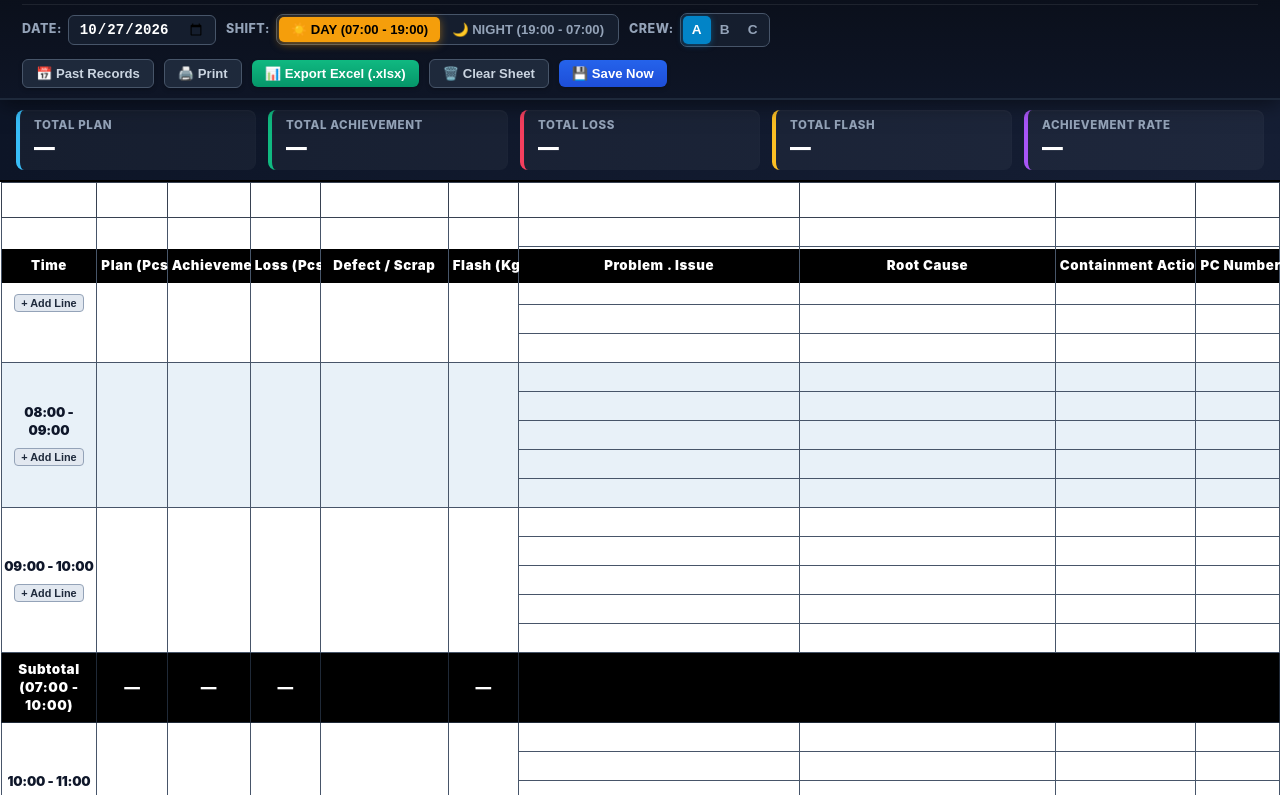
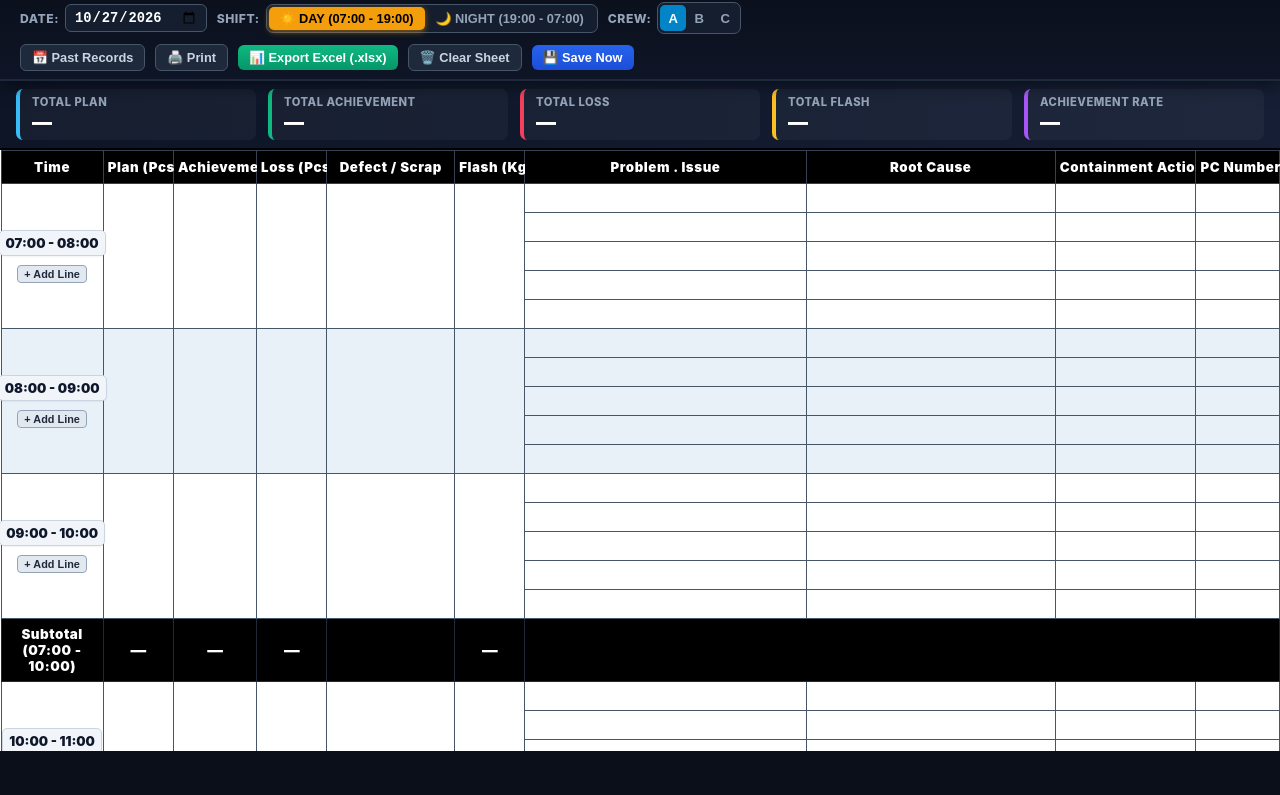
Before and after one commit to dilankasltl/3-hour-review, a website: page public/index.html in a window 1280 px wide. Shown: the part 49-844 px from the top of the page. After the commit the page ends 800 px from the top, so only its background shows below. Drawn offline with Linux system fonts and the light colour scheme; no server answers.

Commit message:
fix: resolve sticky header overlap so 07:00-08:00 row is fully visible and sticky table header pins cleanly at top: 0

```diff
--- a/public/css/style.css
+++ b/public/css/style.css
@@ -1,5 +1,4 @@
 :root {
-  --header-height: 106px;
   --primary: #2563eb;
   --primary-hover: #1d4ed8;
   --bg-subtle-blue: #e8f1f8;
@@ -17,20 +16,29 @@
   padding: 0;
 }
 
-body {
+html, body {
+  height: 100vh;
+  margin: 0;
+  padding: 0;
+  overflow: hidden; /* Fix window scroll so only the sheet table scrolls */
   font-family: var(--font-family);
   background-color: #0b0f19;
   color: var(--text-dark);
-  line-height: 1.35;
-  padding-bottom: 50px;
-  overflow-x: hidden;
   -webkit-font-smoothing: antialiased;
+}
+
+.app-layout {
+  display: flex;
+  flex-direction: column;
+  height: 100vh;
+  width: 100vw;
+  overflow: hidden;
 }
 
 /* Custom Scrollbar */
 ::-webkit-scrollbar {
-  width: 8px;
-  height: 8px;
+  width: 9px;
+  height: 9px;
 }
 ::-webkit-scrollbar-track {
   background: #0f172a;
@@ -43,16 +51,15 @@ body {
   background: #475569;
 }
 
-/* Sticky App Header */
+/* Fixed Top App Header */
 .app-header {
+  flex-shrink: 0;
   background: linear-gradient(180deg, #090d16 0%, #0e1526 100%);
   color: #ffffff;
-  padding: 10px 22px;
+  padding: 8px 20px;
   border-bottom: 2px solid #1e293b;
-  position: sticky;
-  top: 0;
-  z-index: 100;
-  box-shadow: 0 4px 20px rgba(0, 0, 0, 0.5);
+  box-shadow: 0 4px 16px rgba(0, 0, 0, 0.5);
+  z-index: 50;
 }
 
 .header-top {
@@ -61,7 +68,7 @@ body {
   align-items: center;
   flex-wrap: wrap;
   gap: 12px;
-  padding-bottom: 8px;
+  padding-bottom: 6px;
   border-bottom: 1px solid rgba(255, 255, 255, 0.08);
 }
 
@@ -72,7 +79,7 @@ body {
 }
 
 .brand-title {
-  font-size: 1.5rem;
+  font-size: 1.45rem;
   font-weight: 900;
   letter-spacing: 2.5px;
   text-transform: uppercase;
@@ -80,7 +87,6 @@ body {
   display: flex;
   align-items: center;
   gap: 10px;
-  text-shadow: 0 2px 8px rgba(0, 0, 0, 0.6);
 }
 
 .badge-tag {
@@ -90,18 +96,16 @@ body {
   border-radius: 6px;
   letter-spacing: 1px;
   text-transform: uppercase;
-  box-shadow: 0 2px 6px rgba(0, 0, 0, 0.3);
 }
 
 .header-clock-section {
   display: flex;
   align-items: center;
-  gap: 18px;
+  gap: 16px;
   background: rgba(21, 30, 46, 0.85);
-  padding: 5px 14px;
+  padding: 4px 14px;
   border-radius: 8px;
   border: 1px solid rgba(255, 255, 255, 0.1);
-  box-shadow: inset 0 1px 3px rgba(0, 0, 0, 0.4);
 }
 
 .live-clock {
@@ -110,7 +114,7 @@ body {
   font-weight: 800;
   color: #38bdf8;
   letter-spacing: 1px;
-  text-shadow: 0 0 12px rgba(56, 189, 248, 0.4);
+  text-shadow: 0 0 10px rgba(56, 189, 248, 0.4);
 }
 
 .save-indicator {
@@ -130,18 +134,18 @@ body {
 
 .indicator-dot.saved {
   background-color: #10b981;
-  box-shadow: 0 0 10px #10b981;
+  box-shadow: 0 0 8px #10b981;
 }
 
 .indicator-dot.saving {
   background-color: #f59e0b;
-  box-shadow: 0 0 10px #f59e0b;
+  box-shadow: 0 0 8px #f59e0b;
   animation: pulse 1s infinite;
 }
 
 .indicator-dot.error {
   background-color: #ef4444;
-  box-shadow: 0 0 10px #ef4444;
+  box-shadow: 0 0 8px #ef4444;
 }
 
 @keyframes pulse {
@@ -156,8 +160,8 @@ body {
   justify-content: space-between;
   align-items: center;
   flex-wrap: wrap;
-  gap: 12px;
-  padding-top: 8px;
+  gap: 10px;
+  padding-top: 6px;
 }
 
 .controls-left, .controls-right {
@@ -174,7 +178,7 @@ body {
 }
 
 .control-label {
-  font-size: 0.78rem;
+  font-size: 0.76rem;
   color: #94a3b8;
   font-weight: 800;
   letter-spacing: 0.5px;
@@ -185,18 +189,16 @@ body {
   background: #151e2e;
   border: 1px solid #475569;
   color: #ffffff;
-  padding: 5px 10px;
+  padding: 4px 8px;
   border-radius: 6px;
-  font-size: 0.88rem;
+  font-size: 0.86rem;
   font-weight: 800;
   cursor: pointer;
-  transition: all 0.2s ease;
 }
 
 .input-date:focus {
   outline: none;
   border-color: #38bdf8;
-  box-shadow: 0 0 8px rgba(56, 189, 248, 0.4);
 }
 
 /* Shift Switcher Pills */
@@ -209,8 +211,8 @@ body {
 }
 
 .shift-pill {
-  padding: 5px 12px;
-  font-size: 0.82rem;
+  padding: 4px 11px;
+  font-size: 0.8rem;
   font-weight: 800;
   color: #94a3b8;
   background: transparent;
@@ -226,13 +228,13 @@ body {
 .shift-pill.active.day-shift {
   background: #f59e0b;
   color: #000;
-  box-shadow: 0 2px 8px rgba(245, 158, 11, 0.5);
+  box-shadow: 0 2px 6px rgba(245, 158, 11, 0.5);
 }
 
 .shift-pill.active.night-shift {
   background: #6366f1;
   color: #fff;
-  box-shadow: 0 2px 8px rgba(99, 102, 241, 0.5);
+  box-shadow: 0 2px 6px rgba(99, 102, 241, 0.5);
 }
 
 /* Crew Pills (A, B, C) */
@@ -245,89 +247,65 @@ body {
 }
 
 .crew-pill {
-  width: 28px;
-  height: 28px;
+  width: 26px;
+  height: 26px;
   display: flex;
   align-items: center;
   justify-content: center;
-  font-size: 0.85rem;
+  font-size: 0.82rem;
   font-weight: 900;
   color: #94a3b8;
   background: transparent;
   border: none;
   border-radius: 5px;
   cursor: pointer;
-  transition: all 0.15s ease;
 }
 
 .crew-pill.active {
   background: #0284c7;
   color: #ffffff;
-  box-shadow: 0 1px 6px rgba(2, 132, 199, 0.5);
 }
 
 /* Action Buttons */
 .btn {
   display: inline-flex;
   align-items: center;
-  gap: 6px;
-  padding: 6px 13px;
+  gap: 5px;
+  padding: 5px 11px;
   border-radius: 6px;
-  font-size: 0.82rem;
+  font-size: 0.8rem;
   font-weight: 800;
   cursor: pointer;
   border: none;
   transition: all 0.15s ease;
-  box-shadow: 0 2px 4px rgba(0, 0, 0, 0.2);
 }
 
-.btn:hover {
-  transform: translateY(-1px);
-}
-
-.btn:active {
-  transform: translateY(0);
-}
+.btn:hover { transform: translateY(-1px); }
+.btn:active { transform: translateY(0); }
 
 .btn-primary { background: linear-gradient(180deg, #2563eb, #1d4ed8); color: #fff; }
-.btn-primary:hover { background: linear-gradient(180deg, #3b82f6, #1d4ed8); }
+.btn-secondary { background: #1e293b; color: #cbd5e1; border: 1px solid #475569; }
+.btn-secondary:hover { background: #334155; color: #fff; }
+.btn-success { background: linear-gradient(180deg, #10b981, #059669); color: #fff; }
 
-.btn-secondary { background: #1e293b; color: #cbd5e1; border: 1px solid #475569; }
-.btn-secondary:hover { background: #334155; color: #fff; border-color: #64748b; }
-
-.btn-success { background: linear-gradient(180deg, #10b981, #059669); color: #fff; }
-.btn-success:hover { background: linear-gradient(180deg, #34d399, #059669); }
-
-.btn-danger { background: #991b1b; color: #fecaca; }
-.btn-danger:hover { background: #dc2626; color: #fff; }
-
-/* Main Sheet Container - 100% Fit with No Horizontal Scroll */
-.sheet-container {
-  width: 100%;
-  max-width: 100vw;
-  margin: 0 auto;
-  background: #ffffff;
-  overflow-x: hidden;
-  box-shadow: 0 4px 24px rgba(0, 0, 0, 0.35);
-}
-
-/* KPI Stats Banner */
+/* Fixed KPI Stats Banner */
 .stats-banner {
+  flex-shrink: 0;
   background: linear-gradient(90deg, #0d1527 0%, #151e34 100%);
   color: #ffffff;
-  padding: 10px 16px;
+  padding: 8px 16px;
   display: grid;
   grid-template-columns: repeat(5, 1fr);
   gap: 12px;
   border-bottom: 2px solid #000000;
+  z-index: 40;
 }
 
 .stat-item {
   background: rgba(255, 255, 255, 0.04);
-  padding: 8px 14px;
-  border-radius: 8px;
+  padding: 6px 12px;
+  border-radius: 7px;
   border-left: 4px solid #38bdf8;
-  box-shadow: inset 0 1px 2px rgba(255, 255, 255, 0.05);
 }
 
 .stat-item.ach { border-left-color: #10b981; }
@@ -336,17 +314,27 @@ body {
 .stat-item.rate { border-left-color: #a855f7; }
 
 .stat-label {
-  font-size: 0.72rem;
+  font-size: 0.7rem;
   color: #94a3b8;
   font-weight: 800;
   text-transform: uppercase;
-  letter-spacing: 0.6px;
+  letter-spacing: 0.5px;
 }
 
 .stat-value {
-  font-size: 1.3rem;
+  font-size: 1.25rem;
   font-weight: 900;
   margin-top: 1px;
+}
+
+/* Dedicated Scrollable Spreadsheet Viewport */
+.sheet-container {
+  flex: 1; /* Takes all remaining height below header and banner */
+  width: 100%;
+  overflow-y: auto;
+  overflow-x: hidden;
+  background: #ffffff;
+  position: relative;
 }
 
 /* The Core Tracking Spreadsheet Table */
@@ -359,22 +347,22 @@ body {
 }
 
 /* Exact Percentage Column Widths (Sum = 100.0%) */
-.col-time    { width: 7.5%; }
+.col-time    { width: 8.0%; }
 .col-plan    { width: 5.5%; }
 .col-ach     { width: 6.5%; }
 .col-loss    { width: 5.5%; }
 .col-defect  { width: 10.0%; }
 .col-flash   { width: 5.5%; }
 .col-problem { width: 22.0%; }
-.col-root    { width: 20.0%; }
+.col-root    { width: 19.5%; }
 .col-action  { width: 11.0%; }
 .col-pc      { width: 6.5%; }
 
-/* Sticky Table Header (Pinned when scrolling down!) */
+/* Sticky Table Header (Pinned perfectly at top: 0 inside the scroll container!) */
 .tracking-table thead th {
   position: sticky;
-  top: var(--header-height);
-  z-index: 80;
+  top: 0;
+  z-index: 30;
   background-color: #000000 !important;
   color: #ffffff !important;
   font-weight: 900;
@@ -405,7 +393,7 @@ body {
   background-color: var(--bg-subtle-blue);
 }
 
-/* Typed Letters & Numbers are BOLD (User Request: type krn akuru ehema bold krpn) */
+/* Bold Typed Inputs */
 .cell-input {
   width: 100%;
   height: 100%;
@@ -414,7 +402,7 @@ body {
   background: transparent;
   font-family: inherit;
   font-size: 0.88rem;
-  font-weight: 700; /* BOLD TYPED TEXT */
+  font-weight: 700; /* Bold text */
   color: #000000;
   padding: 3px 6px;
   transition: all 0.1s ease;
@@ -428,7 +416,6 @@ body {
   font-weight: 800;
 }
 
-/* Number Columns Bold & Centered */
 .cell-number {
   text-align: center;
   font-weight: 800; /* Extra bold for numbers */
@@ -437,7 +424,7 @@ body {
 
 .cell-text {
   text-align: left;
-  font-weight: 700; /* BOLD for issue text */
+  font-weight: 700;
   white-space: nowrap;
   overflow: hidden;
   text-overflow: ellipsis;
@@ -448,7 +435,7 @@ body {
   font-weight: 700;
 }
 
-/* Defect Textarea Bold */
+/* Defect Textarea */
 .cell-textarea {
   width: 100%;
   height: 100%;
@@ -457,7 +444,7 @@ body {
   background: transparent;
   font-family: inherit;
   font-size: 0.82rem;
-  font-weight: 700; /* BOLD DEFECT TEXT */
+  font-weight: 700;
   color: #000000;
   padding: 6px;
   resize: none;
@@ -471,13 +458,19 @@ body {
   box-shadow: inset 0 0 0 2px #2563eb;
 }
 
-/* Time Cell */
+/* Time Cell Badge & Add Line */
 .time-cell-badge {
   font-weight: 900;
   font-size: 0.82rem;
   text-align: center;
-  letter-spacing: -0.2px;
   color: #0f172a;
+  background: #f1f5f9;
+  padding: 4px 6px;
+  border-radius: 5px;
+  border: 1px solid #cbd5e1;
+  white-space: nowrap;
+  display: inline-block;
+  box-shadow: 0 1px 2px rgba(0,0,0,0.05);
 }
 
 .btn-add-issue {
@@ -489,7 +482,7 @@ body {
   padding: 2px 6px;
   border-radius: 4px;
   cursor: pointer;
-  margin-top: 4px;
+  margin-top: 5px;
   transition: all 0.15s ease;
 }
 
@@ -539,7 +532,7 @@ body {
   font-weight: 800;
 }
 
-/* 3-Hour Subtotal Row (Solid Jet Black matching photo) */
+/* 3-Hour Subtotal Row */
 .subtotal-row {
   background-color: #000000 !important;
   color: #ffffff !important;
@@ -566,7 +559,7 @@ body {
   color: #ffffff;
 }
 
-/* Grand Total Row (Bottom Black Bar) */
+/* Grand Total Row */
 .grand-total-row {
   background-color: #000000 !important;
   color: #ffffff !important;
@@ -707,18 +700,17 @@ body {
 
 /* Print Styles */
 @media print {
-  body {
-    background: #ffffff;
-    padding: 0;
+  html, body, .app-layout {
+    height: auto !important;
+    overflow: visible !important;
   }
   .app-header, .btn-add-issue, .btn-del-issue, .modal-overlay, .stats-banner {
     display: none !important;
   }
   .sheet-container {
+    height: auto !important;
+    overflow: visible !important;
     width: 100% !important;
-    margin: 0 !important;
-    border: none !important;
-    box-shadow: none !important;
   }
   .tracking-table {
     font-size: 0.72rem !important;
--- a/public/index.html
+++ b/public/index.html
@@ -9,6 +9,7 @@
 </head>
 <body>
 
+  <div class="app-layout">
     <!-- Top App Navigation & Controls Header -->
     <header class="app-header">
       <div class="header-top">
@@ -80,10 +81,7 @@
       </div>
     </header>
 
-  <!-- Sheet Container (100% Fit, No Horizontal Scrolling!) -->
-  <main class="sheet-container">
-
-    <!-- Top KPI Stats Banner -->
+    <!-- Top KPI Stats Banner (Fixed at top) -->
     <div class="stats-banner">
       <div class="stat-item">
         <div class="stat-label">Total Plan</div>
@@ -107,7 +105,8 @@
       </div>
     </div>
 
-    <!-- Main Spreadsheet Grid Table (All 10 columns visible on screen, sticky headers!) -->
+    <!-- Dedicated Scrollable Viewport (Sticky Table Header pins at top: 0) -->
+    <main class="sheet-container">
       <table class="tracking-table" id="trackingTable">
         <colgroup>
           <col class="col-time">
@@ -143,6 +142,7 @@
         </tfoot>
       </table>
     </main>
+  </div>
 
   <!-- History & Past Records Modal -->
   <div class="modal-overlay" id="historyModal">
--- a/public/js/app.js
+++ b/public/js/app.js
@@ -62,26 +62,10 @@ const state = {
 // Initialize Application
 document.addEventListener('DOMContentLoaded', () => {
   initClock();
-  initStickyHeader();
   initDateAndShiftSelectors();
   initEventListeners();
   loadTrackingSheet();
 });
-
-// Calculate Sticky Header Height Dynamically
-function initStickyHeader() {
-  function updateHeaderHeight() {
-    const header = document.querySelector('.app-header');
-    if (header) {
-      const height = header.offsetHeight;
-      document.documentElement.style.setProperty('--header-height', `${height}px`);
-    }
-  }
-  updateHeaderHeight();
-  window.addEventListener('resize', updateHeaderHeight);
-  // Re-check after font loads
-  setTimeout(updateHeaderHeight, 300);
-}
 
 // Format today's date as YYYY-MM-DD in local time
 function getTodayDateString() {
```
Lines whose indentation alone changed are shown as unchanged.
